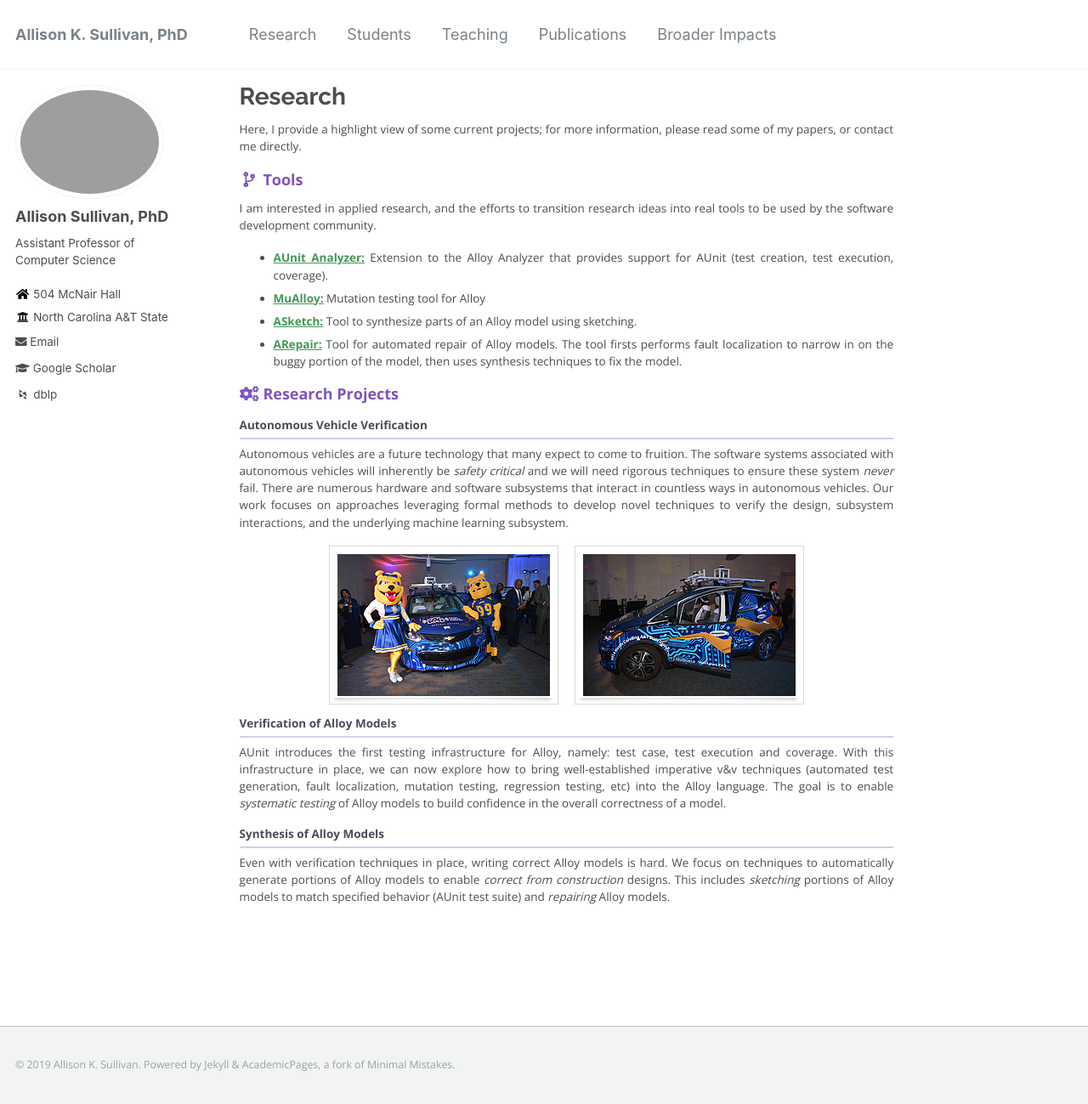
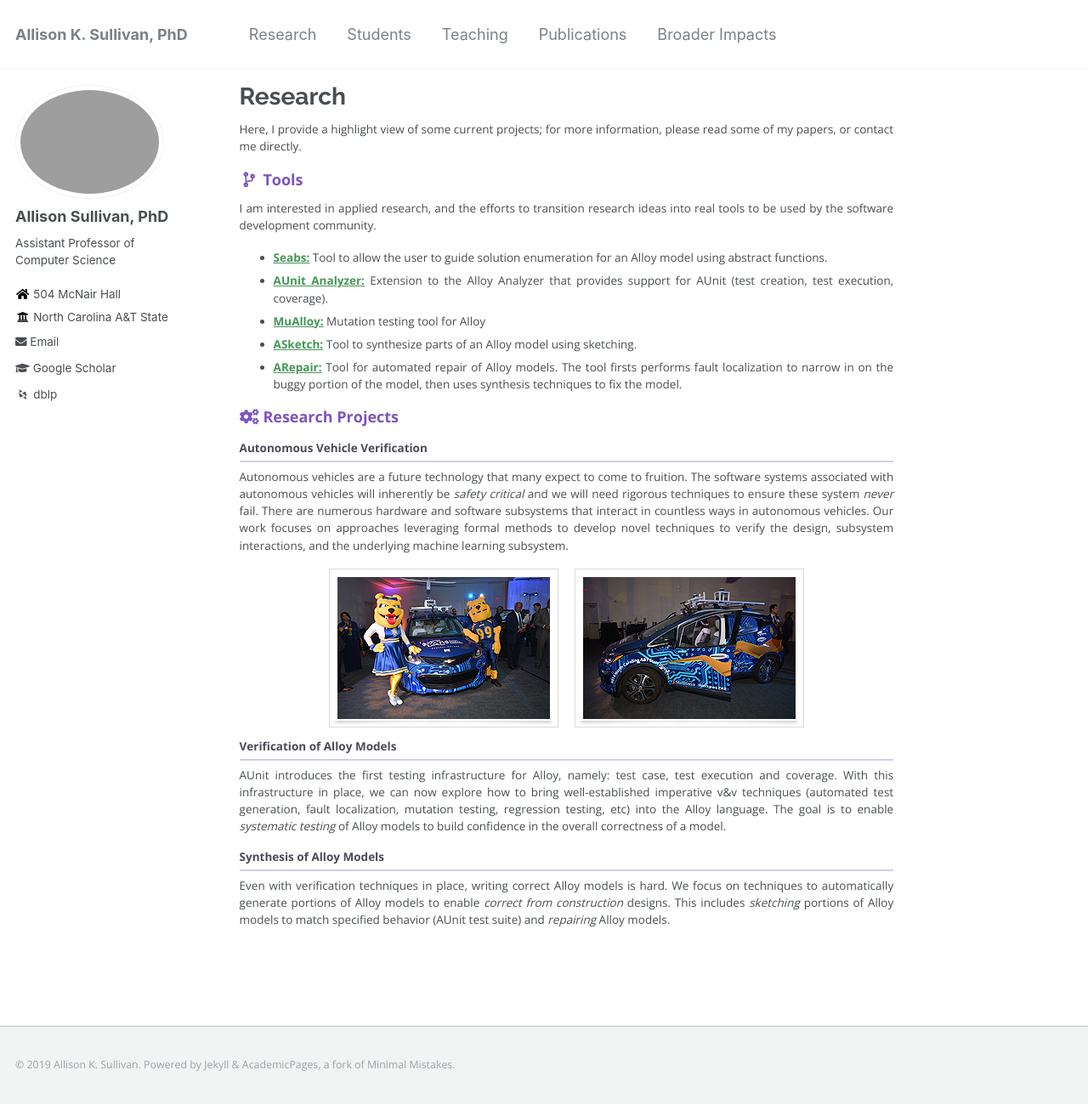
Before and after one commit to Allisonius/allisonius.github.io, a Jekyll site: the page built from _pages/research.md, in a window 1280 px wide and 1299 px high. Shown: the whole window at 85% size. Built offline with Jekyll 4.4.1, drawn with Linux system fonts in a browser that asks for light colours; some web fonts are replaced.

Commit message:
Update research.md

```diff
--- a/_pages/research.md
+++ b/_pages/research.md
@@ -12,6 +12,7 @@ Here, I provide a highlight view of some current projects; for more information,
 
 I am interested in applied research, and the efforts to transition research ideas into real tools to be used by the software development community.
 
+  * **[Seabs:](https://github.com/Allisonius/Seabs)** Tool to allow the user to guide solution enumeration for an Alloy model using abstract functions.
   * **[AUnit Analyzer:](https://sites.google.com/view/aunitanalyzer)** Extension to the Alloy Analyzer that provides support for AUnit (test creation, test execution, coverage).
   * **[MuAlloy:](https://github.com/kaiyuanw/MuAlloy)** Mutation testing tool for Alloy
   * **[ASketch:](https://github.com/kaiyuanw/ASketch)** Tool to synthesize parts of an Alloy model using sketching.
```
